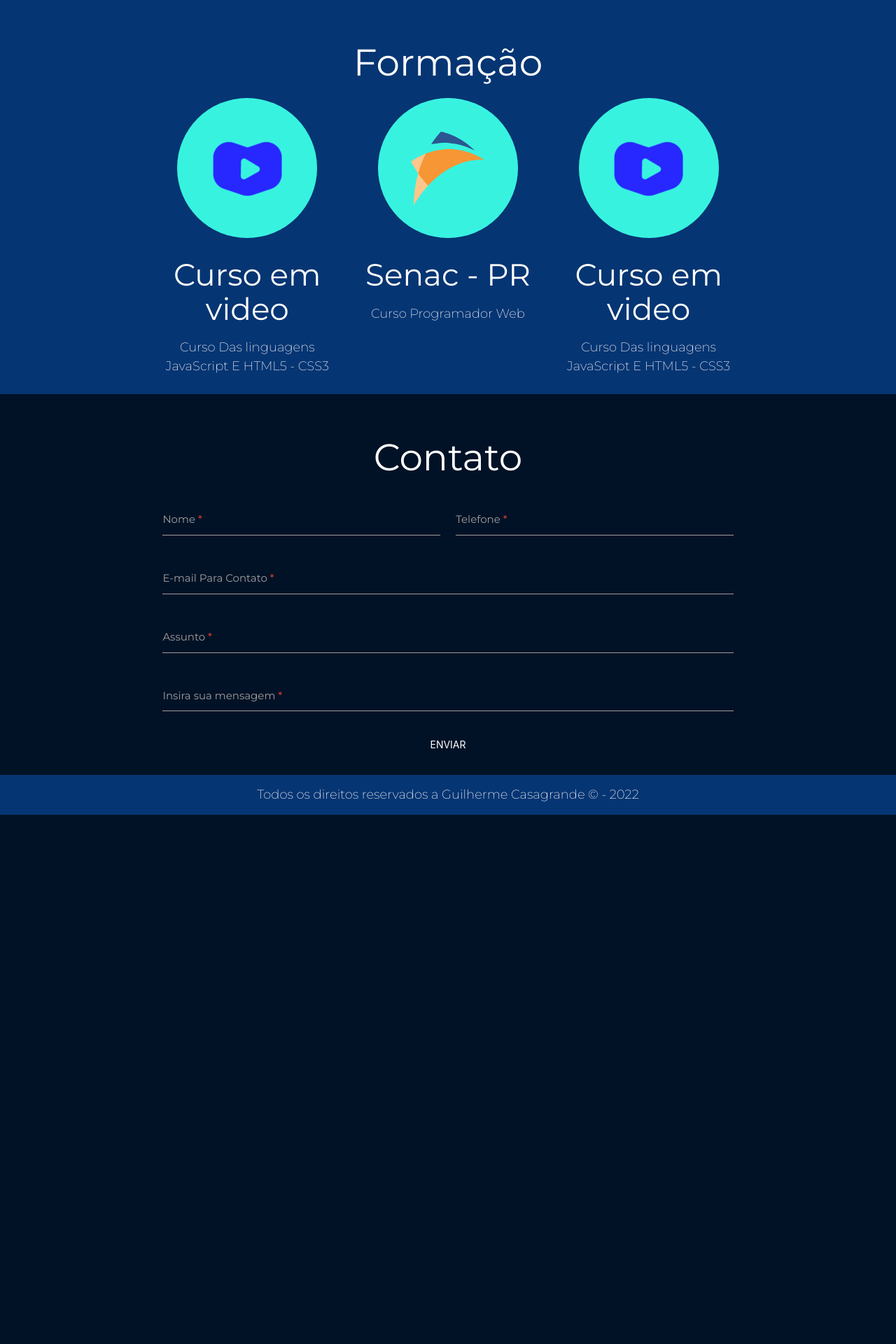
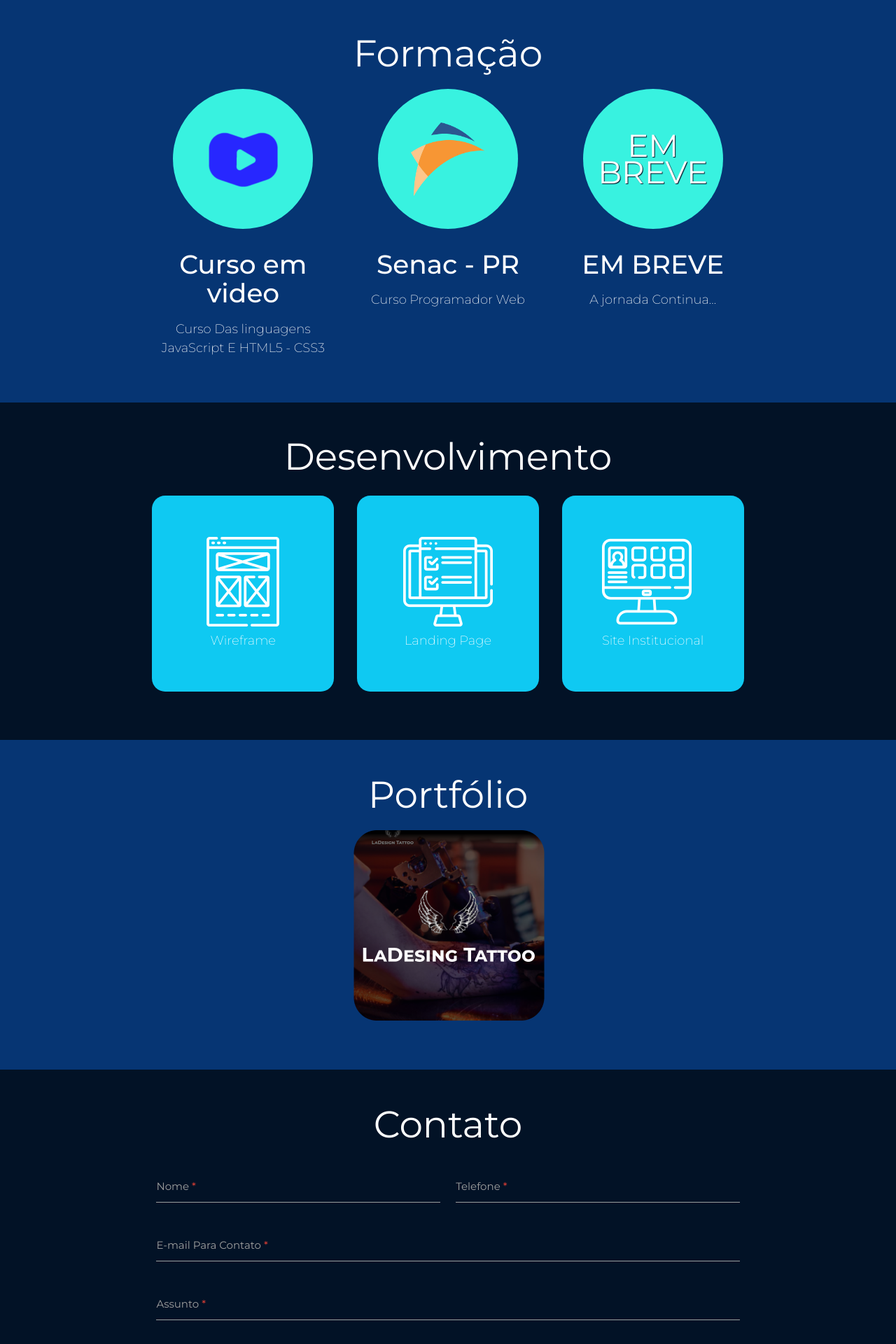
Before and after one commit to KuiK-San/portfolio, a PHP site: page / in a window 1280 px wide. Shown: the part 801-2721 px from the top of the page at 70% size. Before the commit the page ends 1965 px from the top, so only its background shows below. Run offline with PHP 8.4, Linux system fonts and the light colour scheme; some libraries are stand-ins or nearby versions.

Commit message:
finalizado

```diff
--- a/index.html
+++ b/index.html
@@ -36,8 +36,8 @@
                     <ul id="tabs" class="hide-on-med-and-down">
                         <li><a href="#home">Home</a></li>
                         <li><a href="#formacao">Formação</a></li>
-                        <li><a href="#">Serviços</a></li>
-                        <li><a href="#">Portfólio</a></li>
+                        <li><a href="#desenvolvimento">Serviços</a></li>
+                        <li><a href="#portfolio">Portfólio</a></li>
                         <li><a href="#contato">Contato</a></li>
                     </ul>
                 </div>
@@ -48,8 +48,8 @@
     <ul class="sidenav black" id="mobile-demo">
         <li><a class="white-text waves-effect waves-light" href="#home">Home</a></li>
         <li><a class="white-text waves-effect waves-light" href="#formacao">Formação</a></li>
-        <li><a class="white-text waves-effect waves-light" href="#">Serviços</a></li>
-        <li><a class="white-text waves-effect waves-light" href="#">Portfólio</a></li>
+        <li><a class="white-text waves-effect waves-light" href="#desenvolvimento">Serviços</a></li>
+        <li><a class="white-text waves-effect waves-light" href="#portfolio">Portfólio</a></li>
         <li><a class="white-text waves-effect waves-light" href="#contato">Contato</a></li>
     </ul>
     <div class="row" id="home">
@@ -88,19 +88,63 @@
                 </div>
                 <div class="col l4 m4 center-align">
                     <div class="alinha">
-                        <div class="formimg valign-wrapper"><img class="" src="img/curso_em_video.png" alt=""></div>
+                        <div class="formimg valign-wrapper"><span>EM BREVE</span></div>
                         <div class="center-align">
-                            <h3>Curso em video</h3>
-                            <p>Curso Das linguagens JavaScript E HTML5 - CSS3</p>
+                            <h3>EM BREVE</h3>
+                            <p>A jornada Continua...</p>
                         </div>
                     </div>
                 </div>
             </div>
         </div>
     </article>
+    <article class="desenvolvimento" id="desenvolvimento">
+        <div class="container">
+            <div class="row">
+                <h2 class="center-align">Desenvolvimento</h2>
+            </div>
+            <div class="row">
+                <div class="col l4 s12">
+                    <div class="conteudodev valign-wrapper">
+                        <div class="center-block">
+                            <img class="center-align" src="img/wireframe.png" alt="">
+                            <p class="center-align">Wireframe</p>
+                        </div>
+                    </div>
+                </div>
+                <div class="col l4 s12">
+                    <div class="conteudodev valign-wrapper">
+                        <div class="center-block">
+                            <img class="center-align" src="img/teste-online.png" alt="">
+                            <p class="center-align">Landing Page</p>
+                        </div>
+                    </div>
+                </div>
+                <div class="col l4 s12">
+                    <div class="conteudodev valign-wrapper">
+                        <div class="center-block">
+                            <img class="center-align" src="img/website.png" alt="">
+                            <p class="center-align">Site Institucional</p>
+                        </div>
+                    </div>
+                </div>
+            </div>
+        </div>
+    </article>
+    <article id="portfolio" class="port">
+        <div class="container">
+            <div class="row">
+                <h2 class="center-align">Portfólio</h2>
+            </div>
+            <div class="row">
+                <div class="teste col l4 offset-l4 s12">
+                    <a href="https://ladesign.rf.gd/" target="_blank"><img class="imgport" src="img/lades.png" alt=""></a>
+                </div>
+            </div>
+        </div>
+    </article>
     <article class="contato" id="contato">
         <div class="container" >
-
             <div class="row">
                 <h2 class="center-align">Contato</h2>
             </div>
@@ -118,9 +162,8 @@
                             </div>
                         </div>
                         <div class="row">
-                                <!-- mudar o type para email -->
                             <div class="input-field col s12">
-                                    <input id="email" type="text" name="email" class="validate white-text" required>
+                                <input id="email" type="email" name="email" class="validate white-text" required>
                                 <label for="email">E-mail Para Contato <span class="red-text">*</span> </label>
                             </div>
                         </div>
@@ -142,12 +185,13 @@
                     </div>
                 </div>
             </form>
-
         </div>
     </article>
     <footer>
-        <p class="center-align">Todos os direitos reservados a Guilherme Casagrande &copy; - 2022</p>
+        <p class="center-align">Todos os direitos reservados a Guilherme Casagrande &copy; - 2022 | <a href="https://wa.me/5541997715962?text=Ol%C3%A1%2C+vim+pelo+site" target="_blank"><i class="fa-brands fa-whatsapp white-text"></i></a> <a href="https://www.instagram.com/dev.casagrande/" target="_blank"><i class="fa-brands fa-instagram white-text"></i></a> <a href="mailto:guilhermecasagrande.dev@gmail.com" target="_blank"><i class="fa-regular fa-envelope white-text"></i></a></p>
     </footer>
+
+    <script src="https://kit.fontawesome.com/61b248fb6c.js" crossorigin="anonymous"></script>
     <script>
         M.AutoInit();
     </script>
--- a/style.css
+++ b/style.css
@@ -27,8 +27,8 @@ body, html{
     display: none;
 }
 p{
-    font-size: 1.2rem;
-    font-weight: 200;
+    font-size: 1.2rem !important;
+    font-weight: 200 !important;
 }
 nav{
     width: 100%;
@@ -87,7 +87,8 @@ header .home{
     height: 100vh;
 }
 article{
-    padding: 2%;
+    padding: 1%;
+    padding-bottom: 5%;
 }
 h1{
     font-size: 4rem !important;
@@ -111,14 +112,17 @@ h1{
     background-color: var(--cor-azul-noite);
 }
 .h2{
-    font-weight: 500;
+    font-weight: 500 !important;
     font-size: 5rem !important;
 }
 footer{
     padding-top: 15px;
     padding-bottom: 15px;
     background-color: var(--cor-azul-escuro);
-    font-weight: 700;
+}
+footer p{
+    font-size: 1rem !important;
+    font-weight: 700 !important;
 }
 .formacao{
     background-color: var(--cor-azul-escuro);
@@ -129,11 +133,31 @@ footer{
     border-radius: 100%;
     background-color: var(--cor-azul-esverdeado);
     justify-content: center;
+    transition: 0.5s;
+    overflow: hidden;
+}
+.formimg:hover{
+    background-color: #021226;
+
+
+}
+.formimg img:hover{
+    transform: scale(1.2);
+}
+.formimg span:hover{
+    transform: scale(1.2);
+}
+.formimg span{
+    font-size: 3rem;
+    line-height: 85%;
+    transition: 0.5s;
+    text-shadow: 1px 1px 1px var(--cor-azul-noite);
 }
 .formimg img{
     height: 105px;
     width: 105px;
     margin: 0;
+    transition: 0.5s;
 
 }
 .alinha{
@@ -142,6 +166,27 @@ footer{
     flex-wrap: wrap;
 }
 h3{
-    font-size: 1rem;
-    font-weight: 500;
+    font-size: 2.5rem !important;
+    font-weight: 500 !important;
 }
+.desenvolvimento{
+    background-color: var(--cor-azul-noite);
+
+}
+.conteudodev{
+    background-color: var(--cor-azul-claro);
+    border-radius: 19px;
+    height: 280px;
+    margin: 5px;
+}
+.port{
+    background-color: var(--cor-azul-escuro);
+    overflow: hidden;
+}
+.imgport{
+    transition: 0.5s;
+    cursor: pointer;
+}
+.imgport:hover{
+    transform: scale(1.1);
+}
```
Also changed, not shown: img/lades.png (added), img/teste-online.png (added), img/website.png (added), img/wireframe.png (added). Lines whose indentation alone changed are shown as unchanged.
